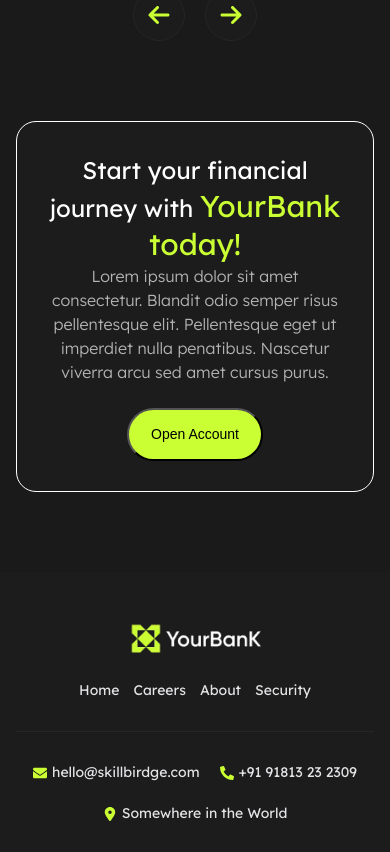
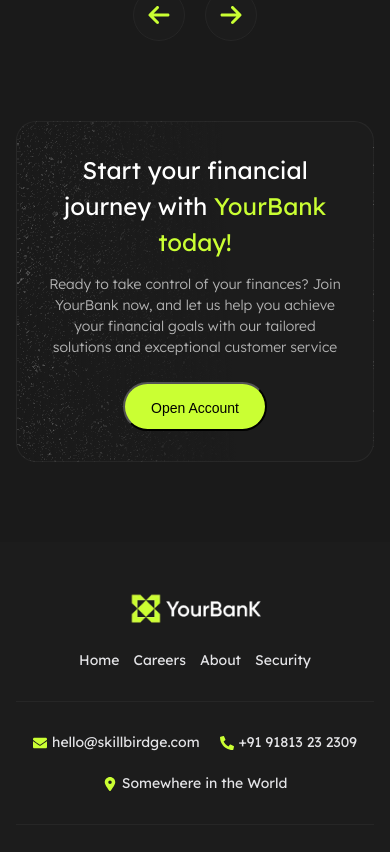
Before and after one commit to shaza-alkheder/YourBanK, a React (Vite) app: page / in a window 390 px wide. Shown: the part 5860-6712 px from the top of the page. Built offline with nearby package versions, Linux system fonts and the light colour scheme; a web font is replaced by a local one.

Commit message:
create CAT section

```diff
--- a/src/components/Sections/CTA/CTA.css
+++ b/src/components/Sections/CTA/CTA.css
@@ -2,48 +2,96 @@
   display: flex;
   justify-content: space-between;
   align-items: center;
-  padding: 60px;
-  border: 1px solid;
+  padding: 80px;
+  gap: 150px;
+  background:
+    /* linear-gradient(0deg, #1c1c1c, #1c1c1c), */
+    linear-gradient(267.5deg, #1c1c1c 40.67%, rgba(28, 28, 28, 0) 99.81%),
+    url("/assets/img/HomePage/bg-cat.webp");
+  border: 1px solid rgba(255, 255, 255, 0.05);
 
-  background:
-    linear-gradient(0deg, #1c1c1c, #1c1c1c),
-    linear-gradient(267.5deg, #1c1c1c 40.67%, rgba(28, 28, 28, 0) 99.81%);
+  border-image-source:
+    linear-gradient(0deg, #262626, #262626),
+    linear-gradient(
+      95.43deg,
+      rgba(202, 255, 51, 0.2) 0%,
+      rgba(202, 255, 51, 0) 5.36%
+    );
 
   border-radius: 20px;
 
   .S-K-contentCTA {
     display: flex;
     flex-direction: column;
-    max-width: 874px;
+    /* max-width: 874px; */
     width: 100%;
+    gap: 14px;
+    justify-content: space-between;
+    /* align-items: center; */
     h2 {
       font-weight: 400;
-      font-size: 30px;
       line-height: 150%;
+      font-size: 40px;
 
       span {
         color: var(--yb-color-primary);
         font-weight: 400;
-        font-size: 30px;
+        font-size: 40px;
       }
     }
     p {
       font-weight: 300;
-      font-size: 16px;
       line-height: 150%;
       color: #b3b3b3;
+      font-size: 18px;
     }
   }
   .S-K-styleButton {
-    width: 136px;
-    /* height: 49px; */
+    max-width: 183px;
+    width: 100%;
+    height: 63px;
     gap: 10px;
     border-radius: 82px;
-    padding-top: 14px;
-    padding-right: 20px;
-    padding-bottom: 14px;
-    padding-left: 20px;
+    padding-top: 18px;
+    padding-right: 30px;
+    padding-bottom: 18px;
+    padding-left: 30px;
     background: #caff33;
+
+    font-weight: 400;
+    font-size: 18px;
+    line-height: 150%;
+  }
+}
+
+@media screen and (max-width: 1440px) {
+  .S-K-CTA {
+    padding: 60px;
+
+    .S-K-contentCTA {
+      gap: 10px;
+      h2 {
+        font-size: 30px;
+
+        span {
+          font-size: 30px;
+        }
+      }
+      p {
+        font-size: 16px;
+      }
+    }
+    .S-K-styleButton {
+      max-width: 136px;
+      width: 100%;
+      height: 49px;
+      border-radius: 82px;
+      padding-top: 14px;
+      padding-right: 20px;
+      padding-bottom: 14px;
+      padding-left: 20px;
+      font-size: 14px;
+    }
   }
 }
 
@@ -53,11 +101,33 @@
     justify-content: center;
     padding: 30px;
     gap: 24px;
+    align-items: center;
+    text-align: center;
+
     .S-K-contentCTA {
-      text-align: center;
+      gap: 14px;
       h2 {
         font-size: 24px;
+
+        span {
+          font-size: 24px;
+        }
       }
+      p {
+        font-size: 14px;
+      }
+    }
+    .S-K-styleButton {
+      max-width: 144px;
+      width: 100%;
+      height: 49px;
+      font-size: 14px;
+      gap: 10px;
+      border-radius: 82px;
+      padding-top: 14px;
+      padding-right: 24px;
+      padding-bottom: 14px;
+      padding-left: 24px;
     }
   }
 }
--- a/src/components/Sections/CTA/CTA.jsx
+++ b/src/components/Sections/CTA/CTA.jsx
@@ -7,7 +7,7 @@ const CTA = () => {
       <section className='S-K-CTA'>
   <div className='S-K-contentCTA'>
     <h2>Start your financial journey with <span>YourBank today!</span></h2>
-    <p>Lorem ipsum dolor sit amet consectetur. Blandit odio semper risus pellentesque elit. Pellentesque eget ut imperdiet nulla penatibus. Nascetur viverra arcu sed amet cursus purus.</p>
+    <p>Ready to take control of your finances? Join YourBank now, and let us help you achieve your financial goals with our tailored solutions and exceptional customer service</p>
   </div>
       <Button
                         className="S-K-styleButton"
```
Also changed, not shown: public/assets/img/HomePage/AbstractDesign.webp (added), public/assets/img/HomePage/bg-cat.webp (added).
